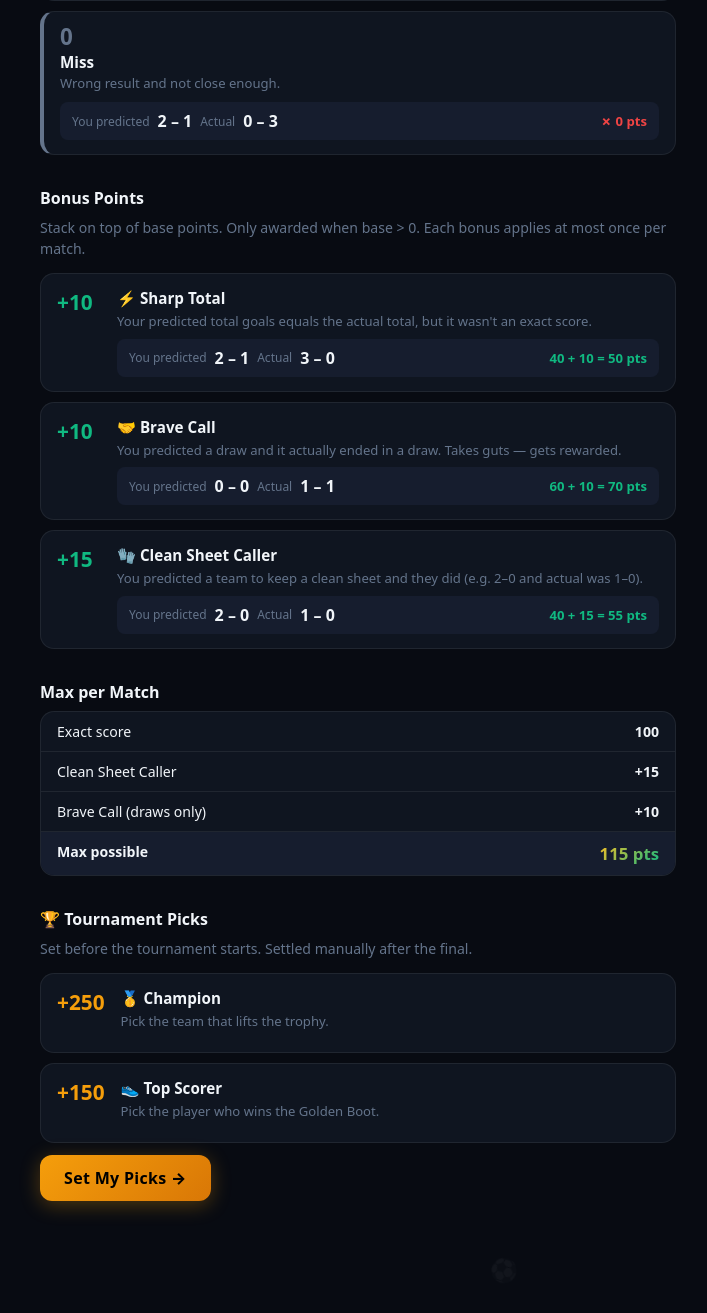
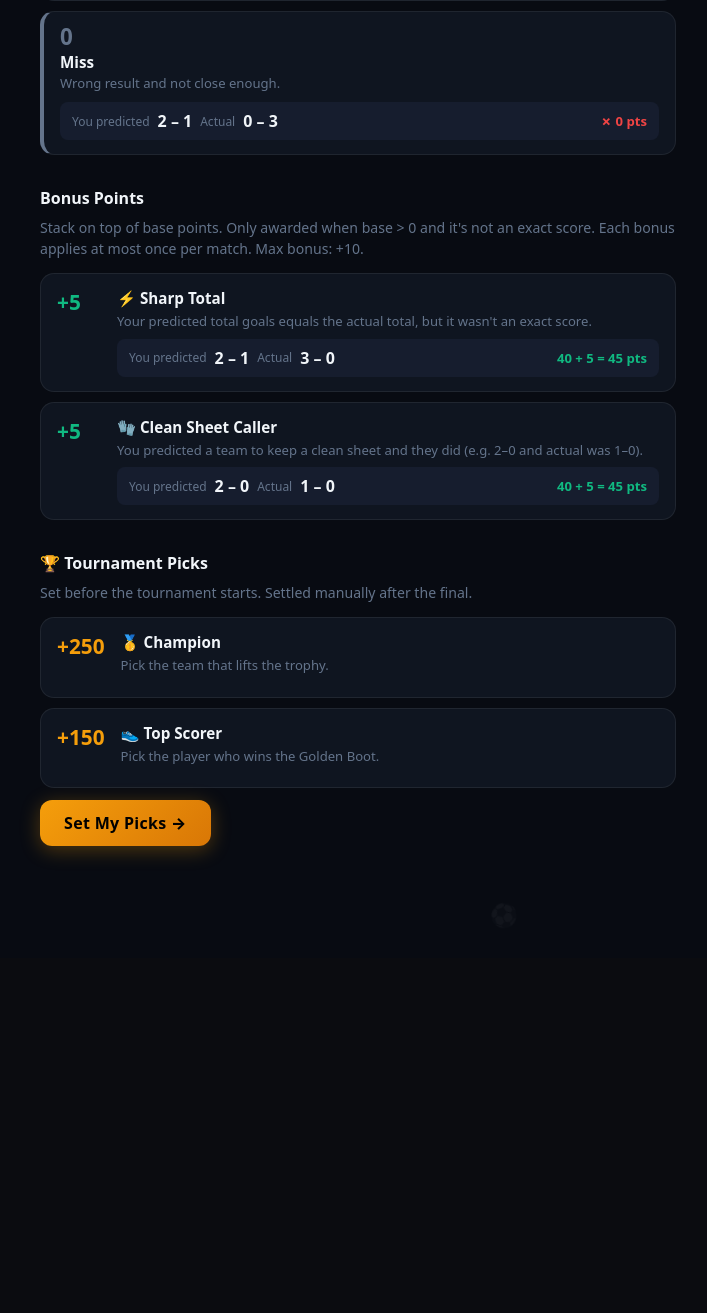
Before and after one commit to matteotassotiete/Worldcup-game, a Flask app: page /rules in a window 1280 px wide. Shown: the part 904-2217 px from the top of the page, without its empty margins (282-989 px from the left). After the commit the page ends 1761 px from the top, so only its background shows below. Run offline with Flask 3, Linux system fonts and the light colour scheme; the visitor is signed in with stand-in values (Sample User, id 1); data that the repository does not hold is empty; some libraries are stand-ins or nearby versions.

Commit message:
Simplify bonuses: remove Brave Call, cut Sharp Total + Clean Sheet to +5, no bonuses on exact
Bonuses now: Sharp Total +5, Clean Sheet Caller +5. Max bonus per
match is 10. Exact score (100 pts) is always just 100, no stacking.
Rules page updated; Max per Match section removed.

Co-Authored-By: Claude Sonnet 4.6 <noreply@anthropic.com>

```diff
--- a/templates/rules.html
+++ b/templates/rules.html
@@ -86,11 +86,11 @@
 <!-- Bonus Points -->
 <div class="rules-section">
   <h3>Bonus Points</h3>
-  <p class="rules-intro">Stack on top of base points. Only awarded when base &gt; 0. Each bonus applies at most once per match.</p>
+  <p class="rules-intro">Stack on top of base points. Only awarded when base &gt; 0 and it's not an exact score. Each bonus applies at most once per match. Max bonus: +10.</p>
 
   <div class="bonus-cards">
     <div class="bonus-card">
-      <div class="bonus-pts">+10</div>
+      <div class="bonus-pts">+5</div>
       <div class="bonus-info">
         <div class="bonus-name">⚡ Sharp Total</div>
         <div class="bonus-desc">Your predicted total goals equals the actual total, but it wasn't an exact score.</div>
@@ -99,28 +99,13 @@
           <span class="eg-score">2 – 1</span>
           <span class="eg-label">Actual</span>
           <span class="eg-score">3 – 0</span>
-          <span class="eg-result win">40 + 10 = 50 pts</span>
+          <span class="eg-result win">40 + 5 = 45 pts</span>
         </div>
       </div>
     </div>
 
     <div class="bonus-card">
-      <div class="bonus-pts">+10</div>
-      <div class="bonus-info">
-        <div class="bonus-name">🤝 Brave Call</div>
-        <div class="bonus-desc">You predicted a draw and it actually ended in a draw. Takes guts — gets rewarded.</div>
-        <div class="tier-example">
-          <span class="eg-label">You predicted</span>
-          <span class="eg-score">0 – 0</span>
-          <span class="eg-label">Actual</span>
-          <span class="eg-score">1 – 1</span>
-          <span class="eg-result win">60 + 10 = 70 pts</span>
-        </div>
-      </div>
-    </div>
-
-    <div class="bonus-card">
-      <div class="bonus-pts">+15</div>
+      <div class="bonus-pts">+5</div>
       <div class="bonus-info">
         <div class="bonus-name">🧤 Clean Sheet Caller</div>
         <div class="bonus-desc">You predicted a team to keep a clean sheet and they did (e.g. 2–0 and actual was 1–0).</div>
@@ -129,28 +114,9 @@
           <span class="eg-score">2 – 0</span>
           <span class="eg-label">Actual</span>
           <span class="eg-score">1 – 0</span>
-          <span class="eg-result win">40 + 15 = 55 pts</span>
+          <span class="eg-result win">40 + 5 = 45 pts</span>
         </div>
       </div>
-    </div>
-  </div>
-</div>
-
-<!-- Max per match -->
-<div class="rules-section">
-  <h3>Max per Match</h3>
-  <div class="max-card">
-    <div class="max-row">
-      <span>Exact score</span><span class="max-val">100</span>
-    </div>
-    <div class="max-row">
-      <span>Clean Sheet Caller</span><span class="max-val">+15</span>
-    </div>
-    <div class="max-row">
-      <span>Brave Call (draws only)</span><span class="max-val">+10</span>
-    </div>
-    <div class="max-row max-total">
-      <span>Max possible</span><span class="max-val gold">115 pts</span>
     </div>
   </div>
 </div>
```
Also changed, not shown: scoring.py (+7 -15 lines), tests/test_scoring.py (+21 -19 lines).
